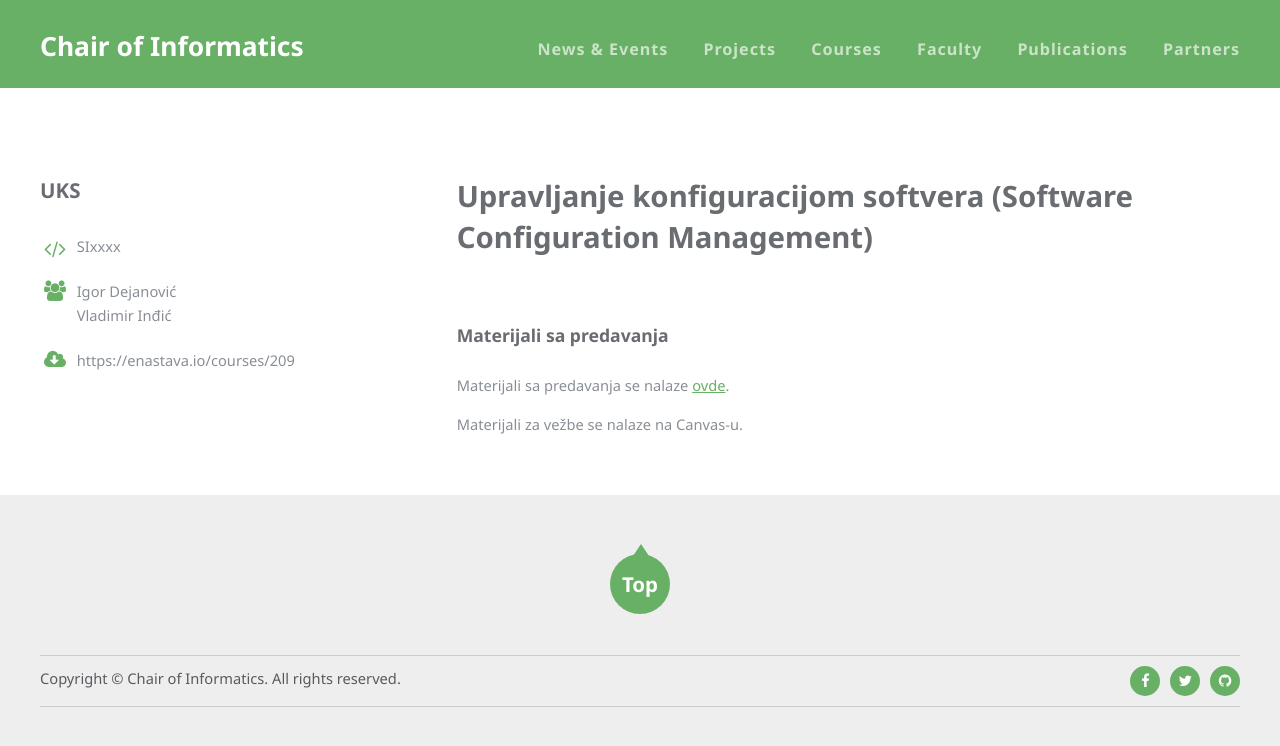
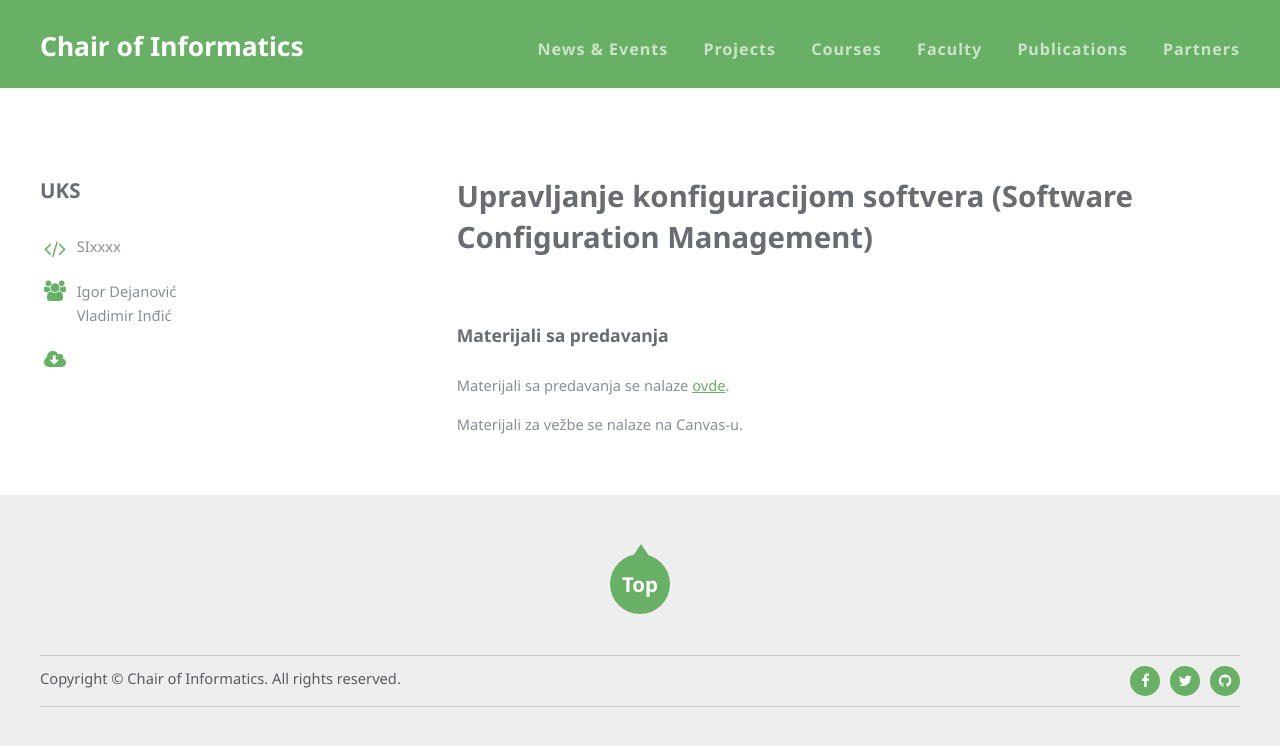
Before and after one commit to unsftn/informatika, a Jekyll site: the page built from _courses/UKS.md, in a window 1280 px wide. Shown: the top 746 px of the page. Built offline with Jekyll 4.4.1, drawn with Linux system fonts in a browser that asks for light colours; some of the changed lines change nothing that is shown.

Commit message:
Izbačen link na Canvas za UKS

```diff
--- a/_courses/UKS.md
+++ b/_courses/UKS.md
@@ -7,7 +7,6 @@ name: UKS
 curriculum: [E2, SIIT]
 code: SIxxxx
 people: ["Igor Dejanović", "Vladimir Inđić"]
-canvas: https://enastava.io/courses/209
 info:
 ---
 
```
